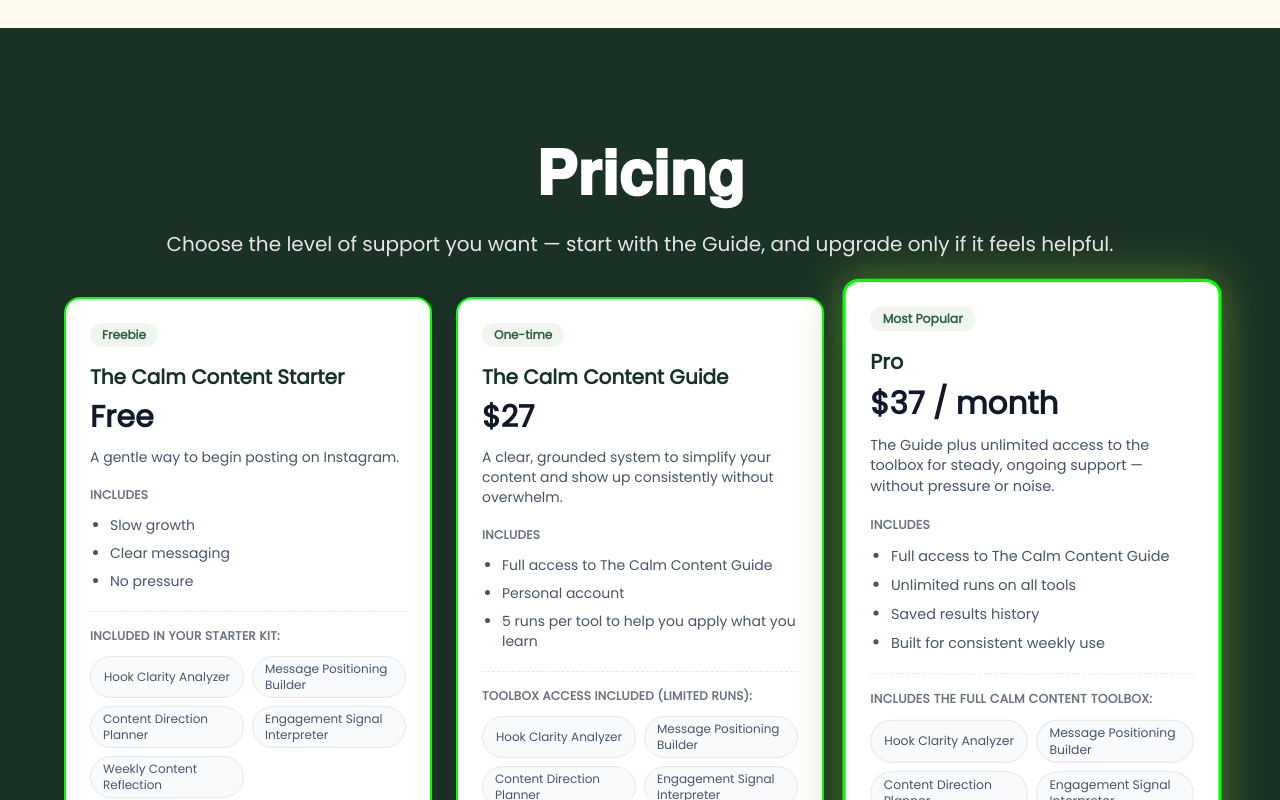
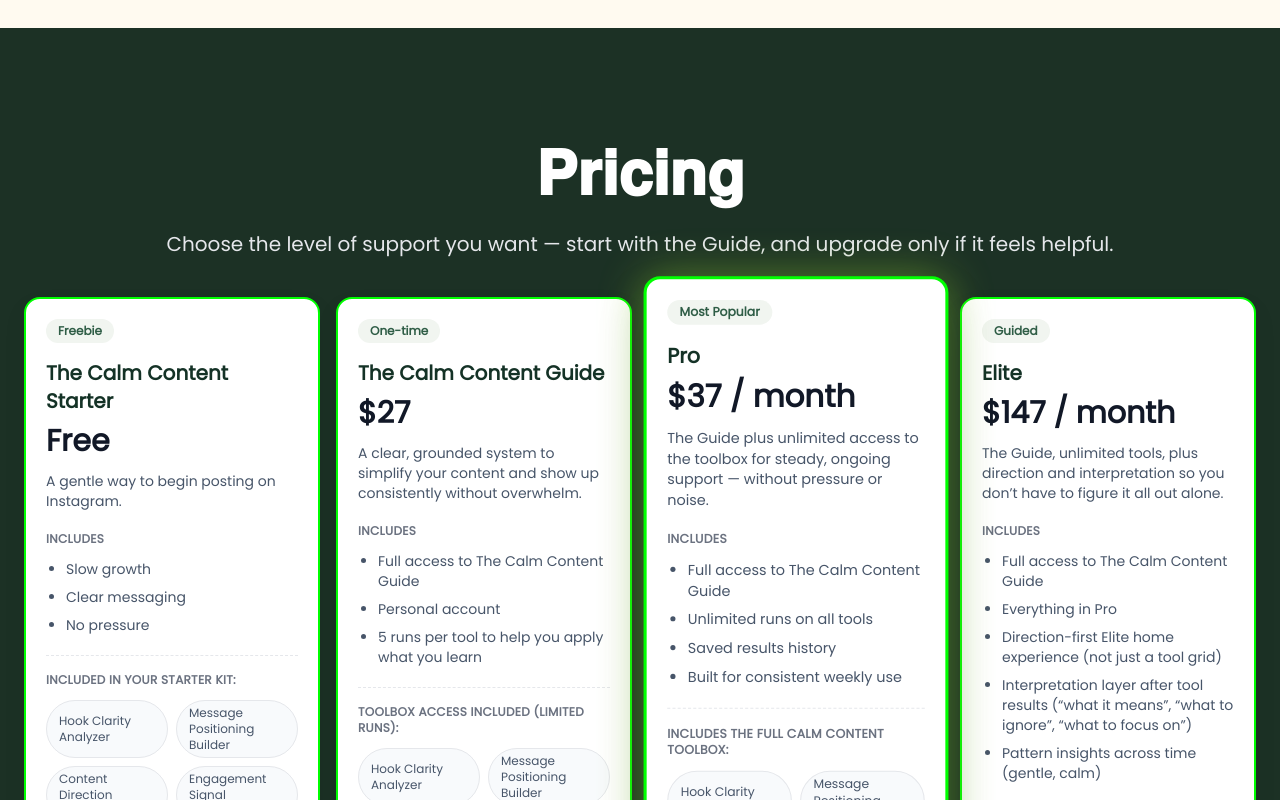
Before and after one commit to gmajors1326/the-calm-content-companion, a Next.js app: page / in a window 1280 px wide. Shown: the part 4220-5020 px from the top of the page. Built offline with nearby package versions, Linux system fonts and the light colour scheme; a web font is replaced by a local one.

Commit message:
Tighten pricing grid to fit four cards

```diff
--- a/app/page.tsx
+++ b/app/page.tsx
@@ -454,7 +454,7 @@ export default function PromotoLandingPage() {
     highlight?: boolean;
   }) => (
     <div
-      className={`flex h-full flex-col rounded-2xl border bg-white p-6 shadow-[0_10px_25px_rgba(0,0,0,0.06)] ${
+      className={`flex h-full flex-col rounded-2xl border bg-white p-5 shadow-[0_10px_25px_rgba(0,0,0,0.06)] ${
         highlight ? 'border-[#a3e635] shadow-[0_16px_32px_rgba(0,0,0,0.08)]' : 'border-[#e5e7eb]'
       }`}
       style={{
@@ -521,7 +521,7 @@ export default function PromotoLandingPage() {
   // --- Component for Pricing Section ---
   const PricingSection = () => (
     <section style={{ padding: '100px 24px', backgroundColor: COLORS.DARK_GREEN, color: COLORS.TEXT_LIGHT }}>
-      <div className="mx-auto max-w-6xl">
+      <div className="mx-auto max-w-7xl">
         <div className="text-center" style={{ fontFamily: '"Poppins", sans-serif' }}>
           <h2 className="font-semibold text-white" style={{ fontSize: '61px' }}>𝐏𝐫𝐢𝐜𝐢𝐧𝐠</h2>
           <p className="mt-3 text-[#e5e7eb]" style={{ fontSize: '20px', lineHeight: '26px' }}>
@@ -529,7 +529,7 @@ export default function PromotoLandingPage() {
           </p>
         </div>
 
-        <div className="mt-10 grid gap-6 md:grid-cols-2 lg:grid-cols-3">
+        <div className="mt-10 grid gap-4 sm:grid-cols-2 lg:grid-cols-4">
           <PricingCard
             badge="Freebie"
             title="The Calm Content Starter"
```
